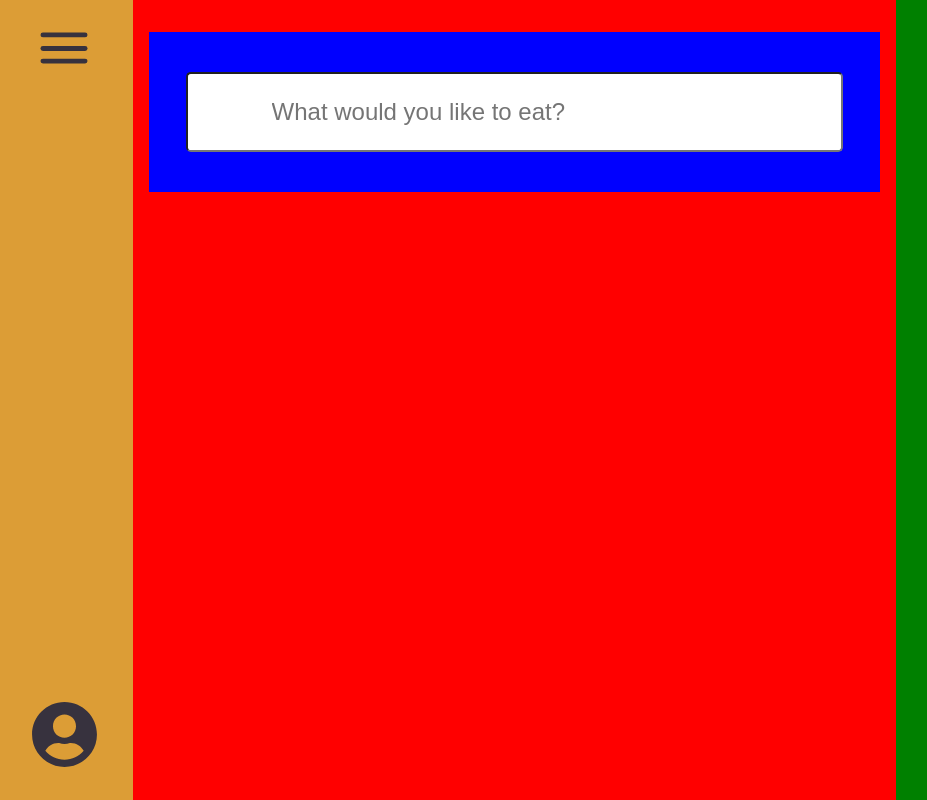
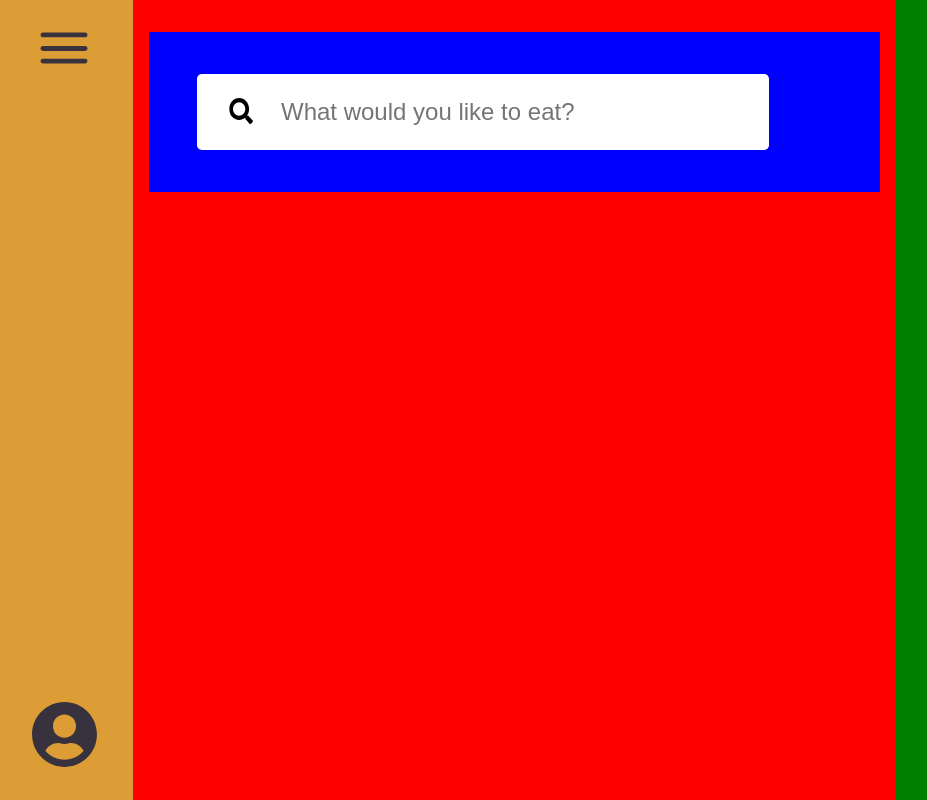
Before and after one commit to mjerta/hotel-california-frontend, a React (Vite) app: page / in a window 1280 px wide. Shown: the whole page, without its empty margins (5-932 px from the left). Built offline with nearby package versions, Linux system fonts and the light colour scheme.

Commit message:
Add styling for the searchbar

```diff
--- a/src/components/general-components/search-input/SearchInput.css
+++ b/src/components/general-components/search-input/SearchInput.css
@@ -1,21 +1,41 @@
-.search-input {
+.input-wrapper {
+  position: relative;
   flex-basis: 90%;
-  flex-shrink: 1;
-  font-size: 1.5rem;
-  border-radius: var(--default-radius);
-  padding: 1rem;
-  word-wrap: break-word;
-
 
   &::before {
-
-  }
-}
-
-@media screen and (min-width: 500px) {
-  .search-input {
-    padding: 1.5rem 1rem 1.5rem 3.5em;
+    content: '';
+    position: absolute;
+    top: 1rem;
+    left: .8rem;
+    background-image: url("../../../assets/search-icon.svg");
+    background-repeat: no-repeat;
+    background-size: contain;
+    height: 1.7rem;
+    width: 1.7rem;
 
   }
 
 }
+
+.search-input {
+  width: 100%;
+  flex-shrink: 1;
+  font-size: 1.5rem;
+  border-radius: var(--default-radius);
+  padding: 1rem .7rem 1rem 2.5rem;
+  border: none;
+}
+
+@media screen and (min-width: 800px) {
+  .input-wrapper {
+    &::before {
+      top: 1.5rem;
+      left: 2rem;
+    }
+  }
+
+  .search-input {
+    padding: 1.5rem 1rem 1.5rem 3.5em;
+  }
+
+}
--- a/src/components/general-components/search-input/SearchInput.jsx
+++ b/src/components/general-components/search-input/SearchInput.jsx
@@ -2,11 +2,13 @@ import "./SearchInput.css"
 
 function SearchInput({placeHolder, className}) {
   return (
-    <input
-      className={`search-input${className ? className : ''}`}
-      placeholder={placeHolder}
-      type={"text"}
-    />
+    <div className={"input-wrapper"}>
+      <input
+        className={`search-input${className ? className : ''}`}
+        placeholder={placeHolder}
+        type={"text"}
+      />
+    </div>
   )
 }
 
--- a/src/components/menu-components/seach-section/SearchSection.css
+++ b/src/components/menu-components/seach-section/SearchSection.css
@@ -5,9 +5,12 @@
   width: 100%;
   justify-content: center;
   align-items: center;
+  padding: 1rem;
 }
 
 @media screen and (min-width: 500px) {
-  padding: 0 1rem;
-  justify-content: flex-start;
+  .search-header {
+    justify-content: flex-start;
+    padding: 0 3rem 0 3rem;
+  }
 }
--- a/src/index.css
+++ b/src/index.css
@@ -1,7 +1,15 @@
+/*css reset*/
 *, *::before, *::after {
     margin: 0;
     padding: 0;
     box-sizing: border-box;
+}
+
+input,
+textarea,
+select {
+  outline: none;
+  border: 1px solid
 }
 
 #root {
```
Also changed, not shown: src/assets/search-icon.svg (added).
